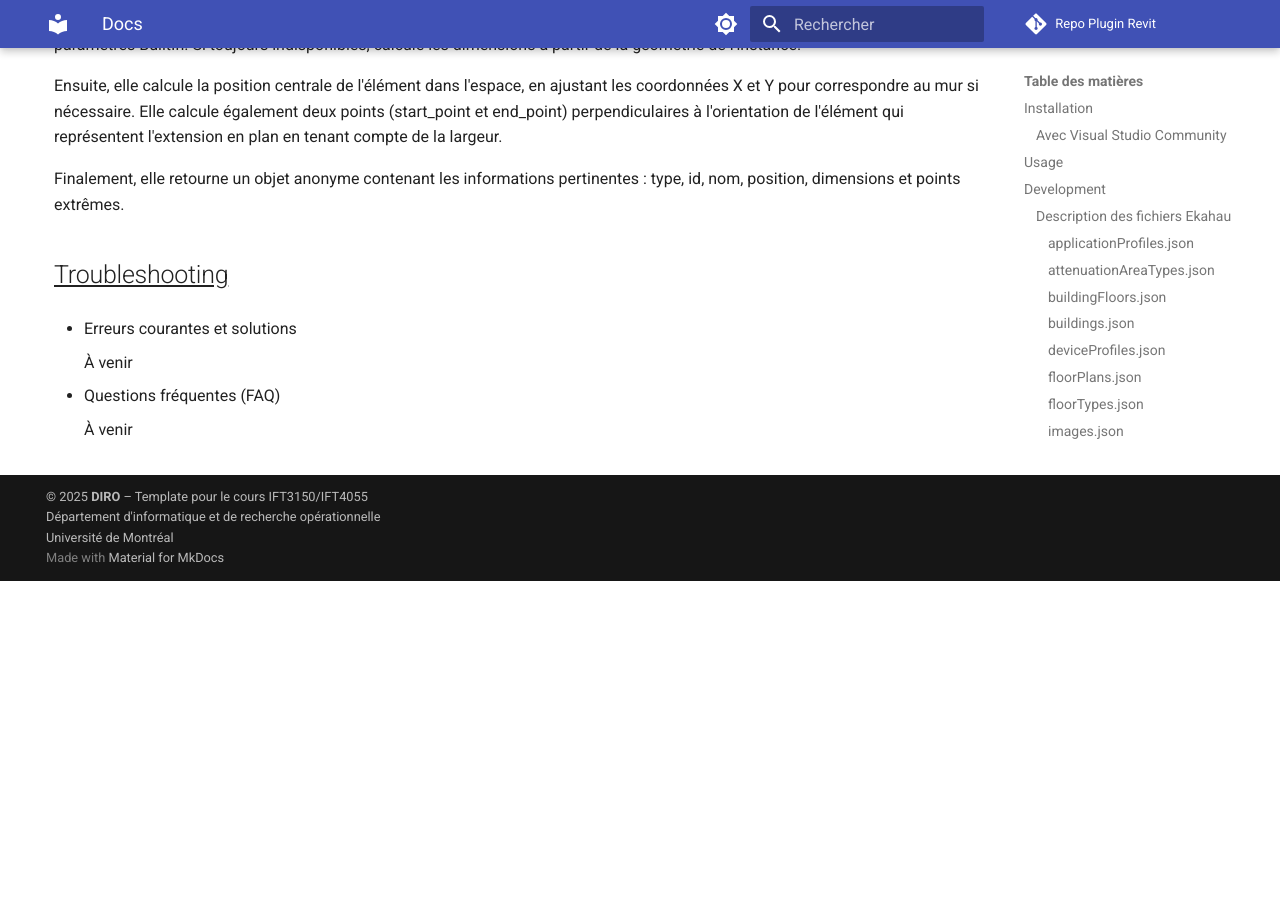
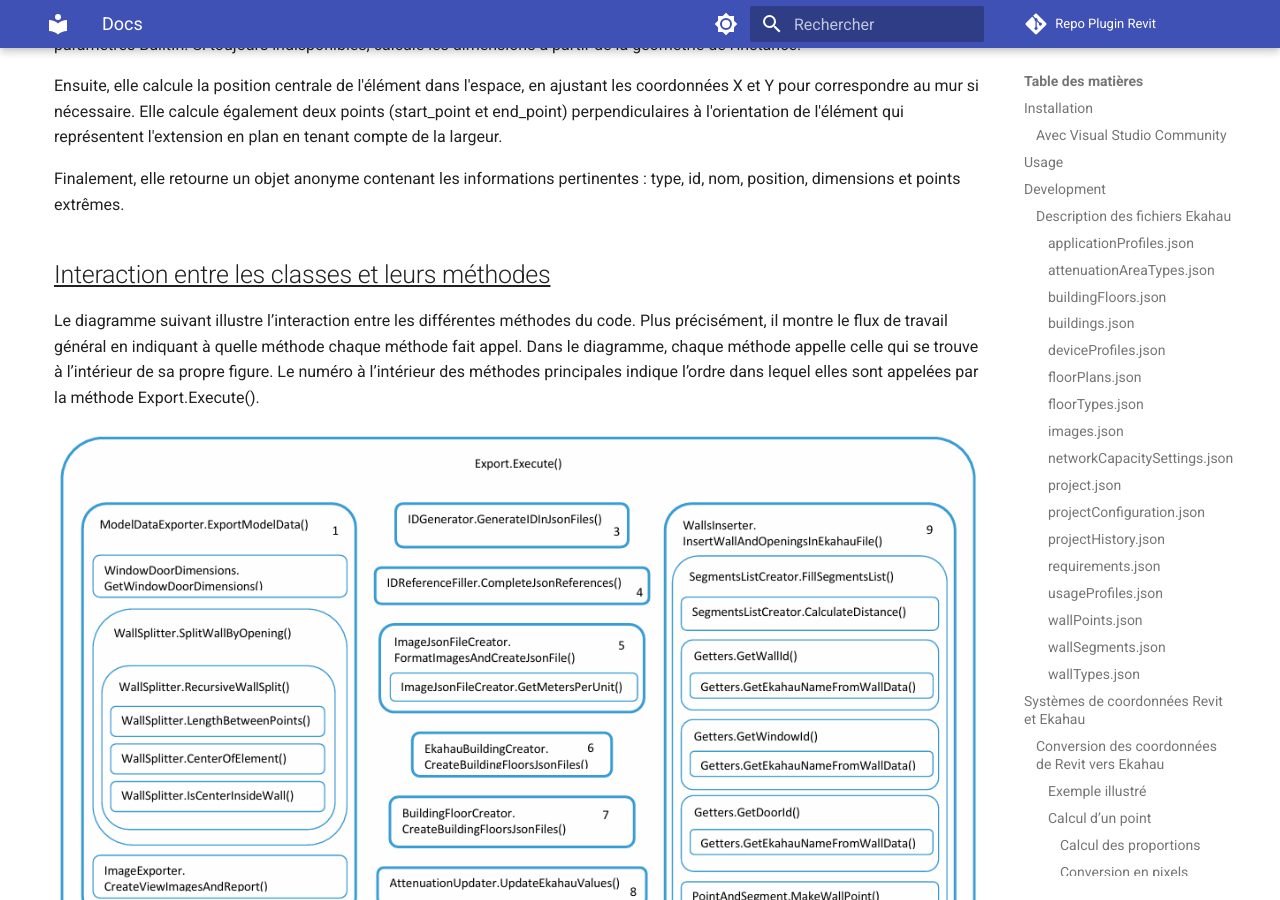
Before and after one commit to protolabo/plugin-revit, an MkDocs documentation site: the page built from docs/docs.md, in a window 1280 px wide and 900 px high, scrolled down 18266 px. Built offline with MkDocs 1.6.1 and Material for MkDocs 9.7.7, drawn with Linux system fonts in a browser that asks for light colours; comment, search, counter and statistics services are not loaded; before the commit the page ends 18847 px from its top, so only the background shows below that.

Commit message:
add function_call_diagram to docs section in web site

```diff
--- a/docs/docs.md
+++ b/docs/docs.md
@@ -689,6 +689,14 @@ en plan en tenant compte de la largeur.
 Finalement, elle retourne un objet anonyme contenant les informations pertinentes : type, id, nom, position, dimensions et points extrêmes.
 
 
+## <u>Interaction entre les classes et leurs méthodes</u>
+
+Le diagramme suivant illustre l’interaction entre les différentes méthodes du code. Plus précisément, il montre le flux de travail général en
+indiquant à quelle méthode chaque méthode fait appel. Dans le diagramme, chaque méthode appelle celle qui se trouve à l’intérieur de sa propre figure.
+Le numéro à l’intérieur des méthodes principales indique l’ordre dans lequel elles sont appelées par la méthode Export.Execute().
+
+![Diagramme des appels](images/function_call_diagram.png)
+
 ## <u>Troubleshooting</u>
 
 - Erreurs courantes et solutions
```
Also changed, not shown: docs/images/function_call_diagram.png (added).
